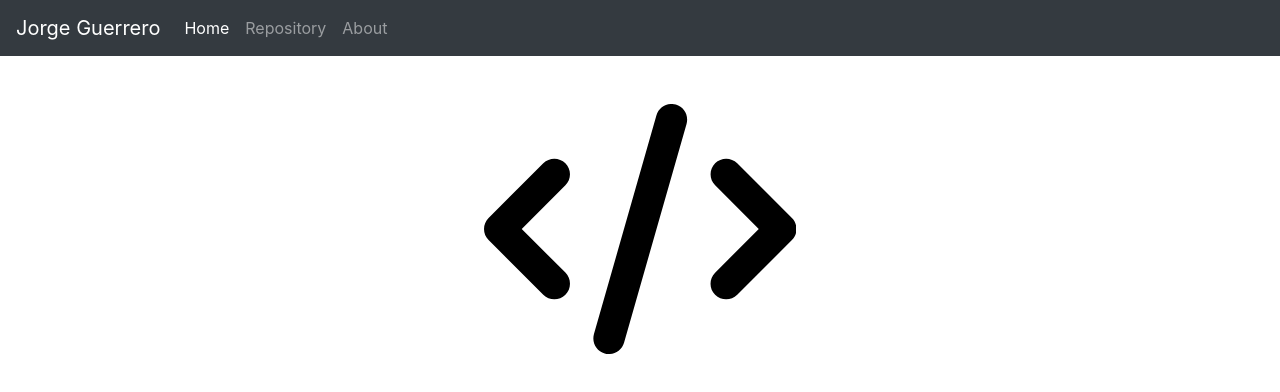
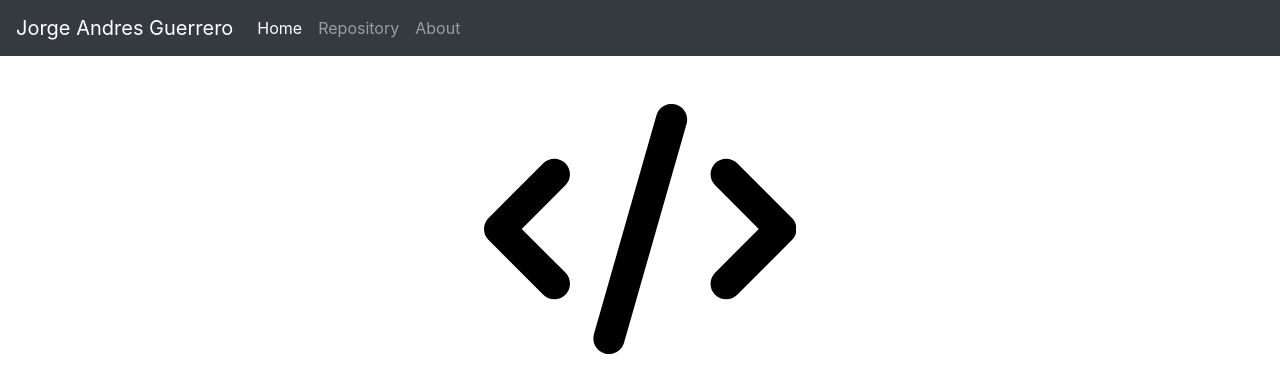
Before and after one commit to GeorgeGuerrero904/GeorgeGuerrero904.github.io, a plain HTML site: page index.html in a window 1280 px wide. Drawn offline with Linux system fonts and the light colour scheme.

Commit message:
adding second first name and updating JS

```diff
--- a/index.html
+++ b/index.html
@@ -12,7 +12,7 @@
 
 <body>
     <nav class="navbar navbar-expand-md navbar-dark bg-dark">
-        <a class="navbar-brand" href="#">Jorge Guerrero</a>
+        <a class="navbar-brand" href="#">Jorge Andres Guerrero</a>
         <button class="navbar-toggler" type="button" data-toggle="collapse" data-target="#navbarsExample04"
             aria-controls="navbarsExample04" aria-expanded="false" aria-label="Toggle navigation">
             <span class="navbar-toggler-icon"></span>
--- a/js/site.js
+++ b/js/site.js
@@ -1,3 +1,3 @@
 $(document).ready(function(){
-console.log("Ready and working");
+console.log("Ready and working the JS code");
 });
```
